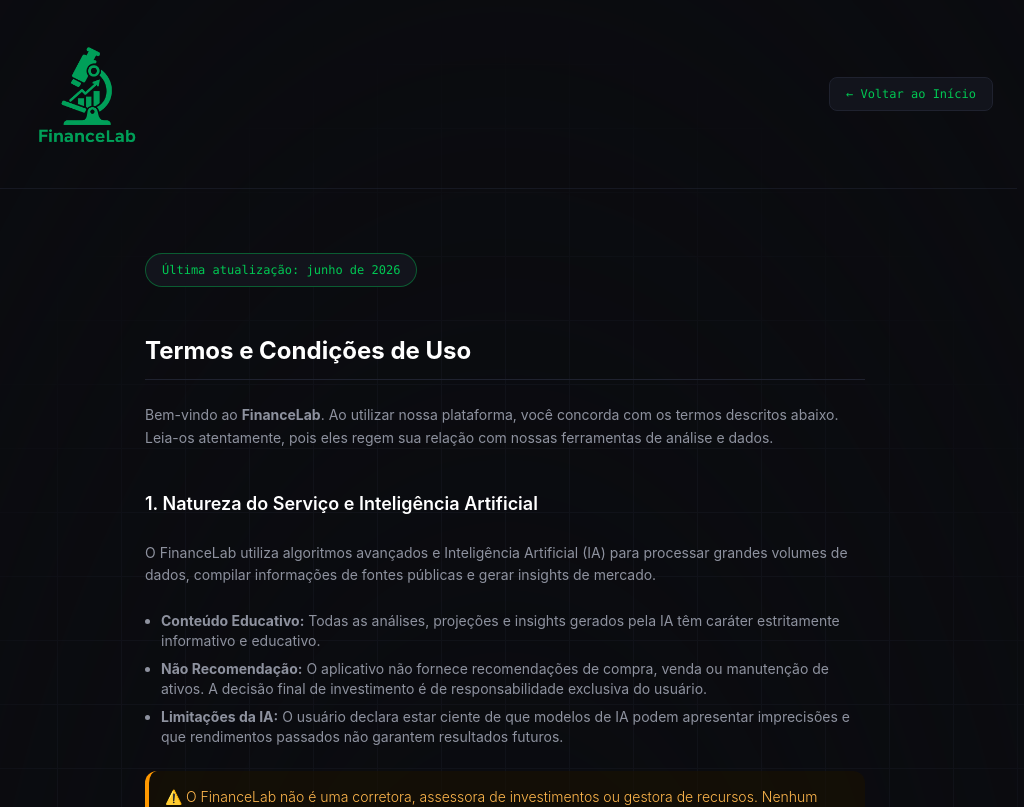
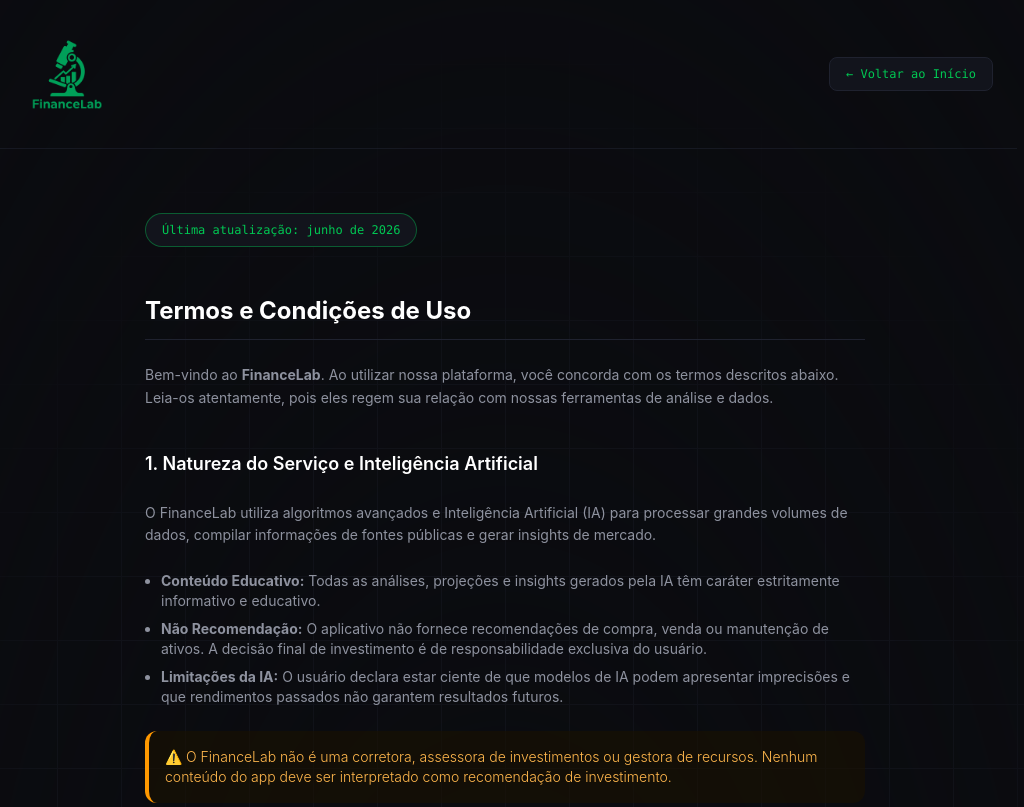
Before and after one commit to FinanceLabBrasilAI/financelab, a Next.js app: page /financelab/legal/termos in a window 1280 px wide. Shown: the top 807 px of the page, without its empty margins (135-1159 px from the left). Built offline with nearby package versions, Linux system fonts and the light colour scheme.

Commit message:
atualizando imagens

```diff
--- a/package.json
+++ b/package.json
@@ -22,6 +22,7 @@
   },
   "homepage": "https://github.com/FinanceLabBrasilAI/privacidade/readme",
   "dependencies": {
+    "@tailwindcss/postcss": "^4.3.3",
     "framer-motion": "^12.4.22",
     "lottie-react": "^2.4.1",
     "lucide-react": "^1.25.0",
--- /dev/null
+++ b/postcss.config.mjs
@@ -0,0 +1,8 @@
+/** @type {import('postcss-load-config').Config} */
+const config = {
+  plugins: {
+    "@tailwindcss/postcss": {},
+  },
+};
+
+export default config;
--- a/src/app/layout.tsx
+++ b/src/app/layout.tsx
@@ -13,7 +13,6 @@
   return (
     <html lang="pt-BR">
       <head>
-        <script src="https://cdn.tailwindcss.com"></script>
       </head>
       <body className="bg-[#0B0C10] text-[#F5F5F7] antialiased">
         {children}
--- a/src/app/legal/termos/page.tsx
+++ b/src/app/legal/termos/page.tsx
@@ -1,7 +1,6 @@
 'use client';
 
 import Link from "next/link";
-import Image from "next/image";
 import GridBackground from "../../../components/core/GridBackground";
 
 export default function TermosPage() {
@@ -13,13 +12,12 @@
             {/* Header Comercial da Página de Termos */}
             <header className="relative z-20 max-w-5xl mx-auto px-6 py-6 flex items-center justify-between border-b border-[#1F222F]/60">
                 <Link href="/" className="flex items-center gap-3">
-                    <Image
-                        src="/logo.png"
+                    <img
+                        src="/financelab/logo.png"
                         alt="FinanceLab Logo"
-                        width={140}
+                        width={100}
                         height={35}
                         className="object-contain"
-                        priority
                     />
                 </Link>
                 <Link
--- a/src/app/page.tsx
+++ b/src/app/page.tsx
@@ -1,7 +1,6 @@
 'use client';
 
 import { useState } from "react";
-import Image from "next/image";
 import Link from "next/link";
 import Header from "../components/core/Header";
 import GridBackground from "../components/core/GridBackground";
@@ -225,8 +224,8 @@
       <footer className="relative z-10 border-t border-[#1F222F]/60 bg-[#0B0C10] py-12 px-6">
         <div className="max-w-5xl mx-auto flex flex-col md:flex-row items-center justify-between gap-6 pb-8 border-b border-[#1F222F]/40">
           <div className="flex items-center gap-3">
-            <Image
-              src="/logo-login.png"
+            <img
+              src="/financelab/logo-login.png"
               alt="FinanceLab Ícone"
               width={45}
               height={45}
--- a/src/components/core/Header.tsx
+++ b/src/components/core/Header.tsx
@@ -1,19 +1,17 @@
-'client';
+"use client";
 
 import Link from "next/link";
-import Image from "next/image";
 
 export default function Header() {
   return (
     <header className="relative z-20 max-w-5xl mx-auto px-6 py-6 flex items-center justify-between border-b border-[#1F222F]/60">
       <Link href="/" className="flex items-center gap-3">
-        <Image
-          src="/logo.png"
+        <img
+          src="/financelab/logo.png"
           alt="FinanceLab Logo"
           width={100}
           height={35}
           className="object-contain"
-          priority
         />
       </Link>
       <nav className="flex items-center gap-6 text-xs font-mono text-[#8E929F]">
--- /dev/null
+++ b/tailwind.config.ts
@@ -0,0 +1,14 @@
+import type { Config } from "tailwindcss";
+
+const config: Config = {
+  content: [
+    "./src/pages/**/*.{js,ts,jsx,tsx,mdx}",
+    "./src/components/**/*.{js,ts,jsx,tsx,mdx}",
+    "./src/app/**/*.{js,ts,jsx,tsx,mdx}",
+  ],
+  theme: {
+    extend: {},
+  },
+  plugins: [],
+};
+export default config;
```
Also changed, not shown: 1 other file (tests, documents, lock files or other folders).
